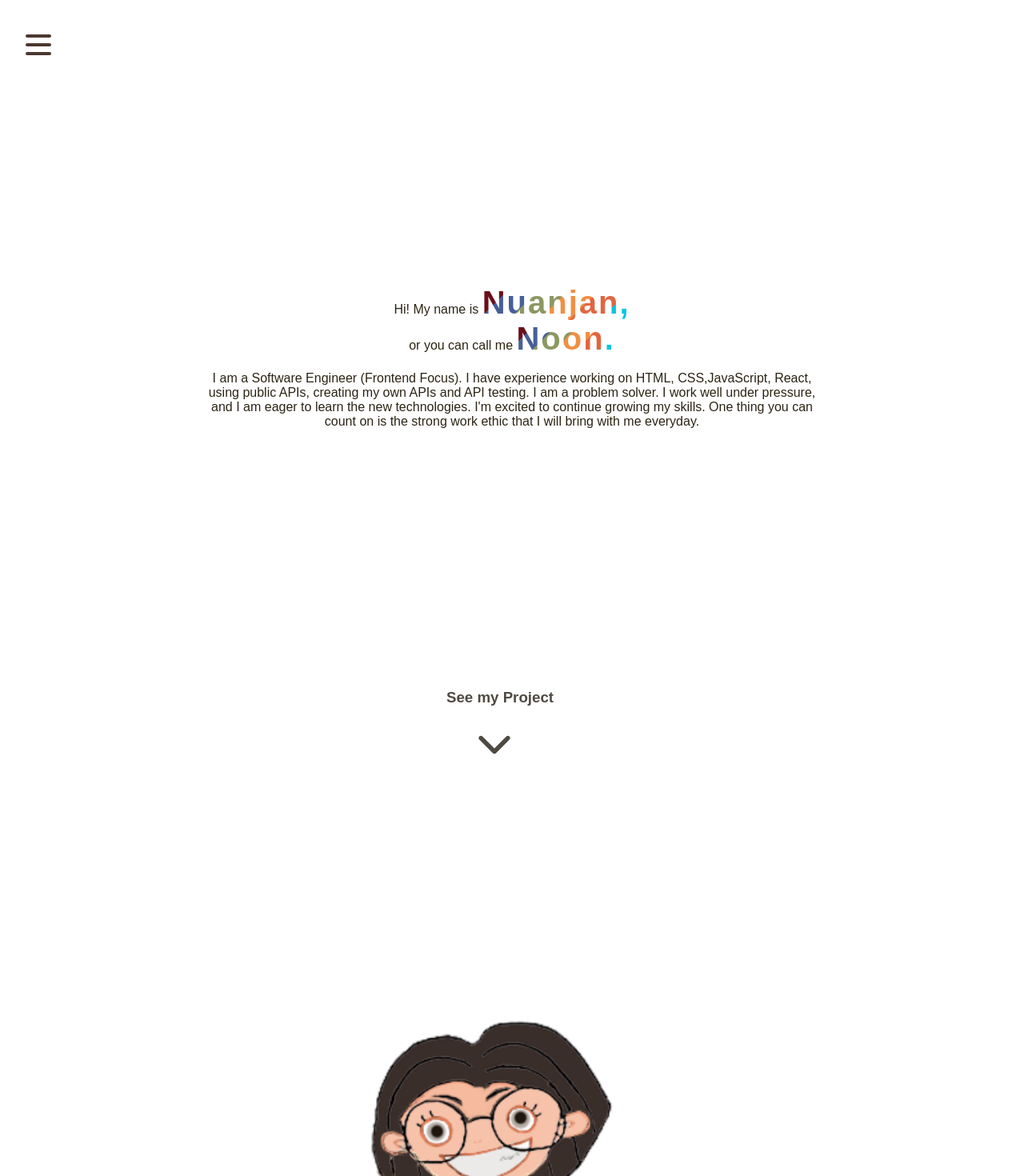
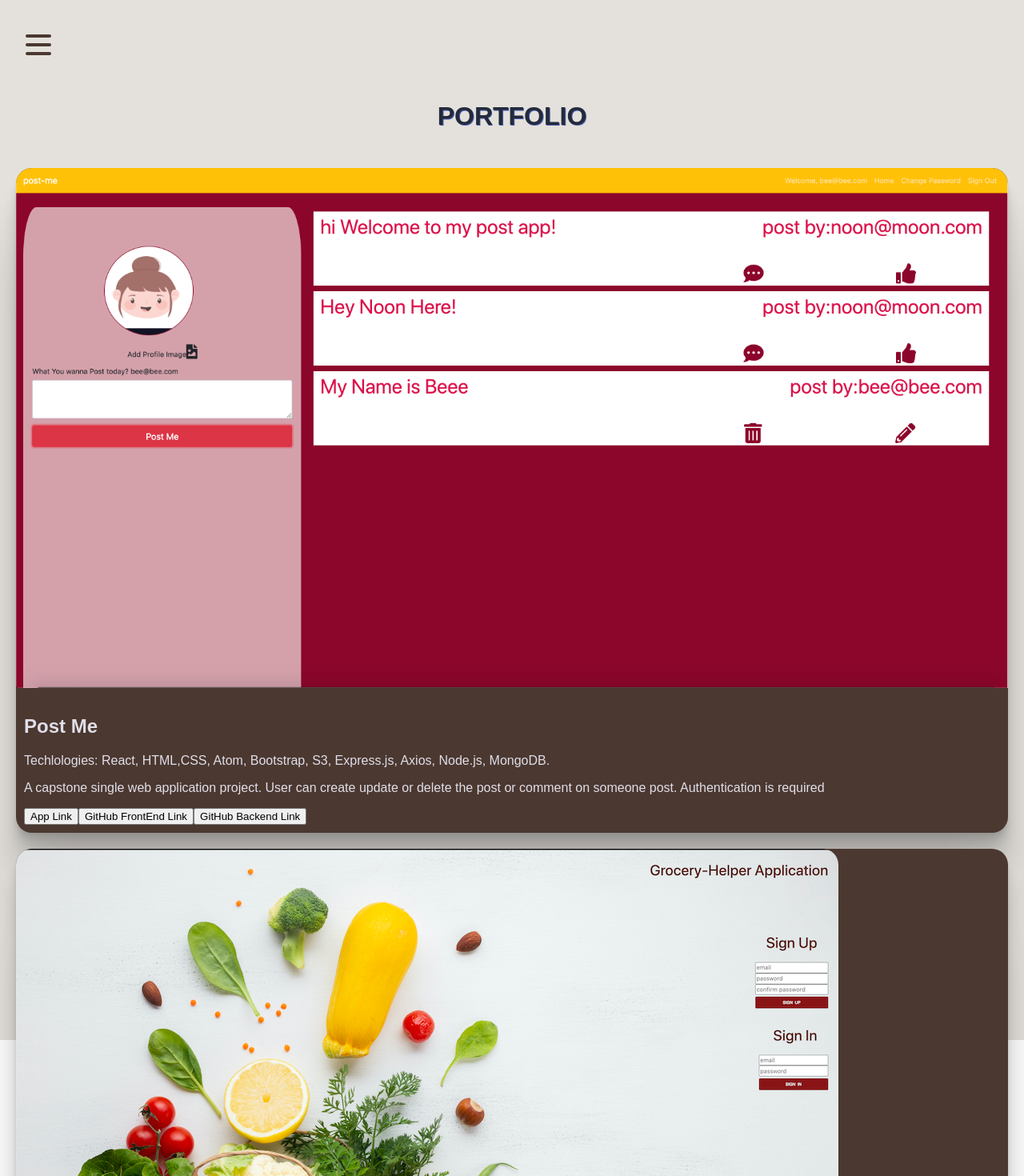
Before and after one commit to Nuanjan/Nuanjan.github.io, a React (Create React App) app: page /portfolio in a window 1280 px wide. Shown: the top 1470 px of the page at 80% size. Built offline with nearby package versions, Linux system fonts and the light colour scheme.

Commit message:
working on portfolio component

```diff
--- a/src/components/app/App.js
+++ b/src/components/app/App.js
@@ -6,23 +6,22 @@ import Content from "../content/Content";
 import Home from "./../home/Home";
 import Portfolio from "./../portfolio/Portfolio";
 import Contact from "./../contact/Contact";
-import BackgroundImg from "./../content/BackgroundImg";
+import { AppContainer } from "./appStyles";
 
 const App = () => {
   const [open, setOpen] = useState(false);
   return (
     <Router>
-      <div>
+      <AppContainer>
         <Font />
         <Navbar open={open} setOpen={setOpen} />
         <Content />
-        <BackgroundImg />
         <Switch>
-          <Route path="/" exat component={Home} />
+          <Route path="/" exact component={Home} />
           <Route path="/portfolio" component={Portfolio} />
           <Route path="/contact" component={Contact} />
         </Switch>
-      </div>
+      </AppContainer>
     </Router>
   );
 };
--- /dev/null
+++ b/src/components/app/appStyles.js
@@ -0,0 +1,5 @@
+import styled from "styled-components";
+
+export const AppContainer = styled.div`
+  background-color: #e4e1dc;
+`;
--- a/src/components/contact/Contact.js
+++ b/src/components/contact/Contact.js
@@ -1,7 +1,14 @@
 import React from "react";
+import Content from "./../content/Content";
 
 const Contact = () => {
-  return <div></div>;
+  return (
+    <Content>
+      <div>
+        <h1>Contact</h1>
+      </div>
+    </Content>
+  );
 };
 
 export default Contact;
--- a/src/components/content/BackgroundImg.js
+++ b/src/components/content/BackgroundImg.js
@@ -1,10 +1,11 @@
 import React from "react";
 import { BackGroundImage } from "./contentStyles";
 import bgImage from "../../images/portfolio-bg.png";
+import Content from "./Content";
 
-const BackgroundImg = ({ open, setOpen }) => {
+const BackgroundImg = () => {
   return (
-    <BackGroundImage open={open} setOpen={setOpen}>
+    <BackGroundImage>
       <img src={bgImage} alt="me and my pugs" style={{ height: "auto" }} />
     </BackGroundImage>
   );
--- a/src/components/content/contentStyles.js
+++ b/src/components/content/contentStyles.js
@@ -11,7 +11,6 @@ export const ContentContainer = styled.section`
 export const BackGroundImage = styled.div`
   display: flex;
   flex-direction: column;
-  z-index: 1;
 `;
 
 export const ContentWrapper = styled.div`
--- a/src/components/home/Home.js
+++ b/src/components/home/Home.js
@@ -1,6 +1,7 @@
 import React from "react";
 import { IoIosArrowDown } from "react-icons/io";
 import Content from "../content/Content";
+import BackgroundImg from "./../content/BackgroundImg";
 import {
   IconArrowDown,
   Bounce,
@@ -34,6 +35,7 @@ const Home = () => {
             </IconArrowDown>
           </Bounce>
         </ArrowWrapper>
+        <BackgroundImg />
       </Content>
     </div>
   );
--- a/src/components/navbar/NavbarMenu.js
+++ b/src/components/navbar/NavbarMenu.js
@@ -2,19 +2,16 @@ import React from "react";
 import { StyledMenu } from "./navbarStyles";
 import { Link } from "react-router-dom";
 
-const NavbarMenu = ({ open }) => {
+const NavbarMenu = ({ open, setOpen }) => {
   return (
     <StyledMenu open={open}>
-      <Link to="/">
+      <Link to="/" onClick={() => setOpen(false)}>
         <a href="/">HOME</a>
       </Link>
-      <Link to="/portfolio">
+      <Link to="/portfolio" onClick={() => setOpen(false)}>
         <a href="/">PORTFOLIO</a>
       </Link>
-      <Link to="/about">
-        <a href="/">ABOUT</a>
-      </Link>
-      <Link to="/contact">
+      <Link to="/contact" onClick={() => setOpen(false)}>
         <a href="/">CONTACT</a>
       </Link>
     </StyledMenu>
--- a/src/components/navbar/navbarStyles.js
+++ b/src/components/navbar/navbarStyles.js
@@ -19,7 +19,7 @@ export const StyledMenu = styled.nav`
   transition: all 0.5s ease-in-out;
   position: sticky;
   z-index: 10;
-  height: 900px;
+  height: 1200px;
 
   a {
     font-size: 2rem;
--- a/src/components/portfolio/Portfolio.js
+++ b/src/components/portfolio/Portfolio.js
@@ -1,11 +1,22 @@
 import React from "react";
-import { PortfolioContainer } from "./portfolioStyles";
+import {
+  PortfolioContainer,
+  PortfolioHeader,
+  PortfolioText,
+} from "./portfolioStyles";
 import PortfolioDetail from "./PortfolioDetail";
+import Content from "./../content/Content";
+
 const Portfolio = () => {
   return (
-    <PortfolioContainer>
-      <PortfolioDetail />
-    </PortfolioContainer>
+    <Content>
+      <PortfolioContainer>
+        <PortfolioHeader>
+          <PortfolioText>PORTFOLIO</PortfolioText>
+        </PortfolioHeader>
+        <PortfolioDetail />
+      </PortfolioContainer>
+    </Content>
   );
 };
 
--- a/src/components/portfolio/PortfolioDetail.js
+++ b/src/components/portfolio/PortfolioDetail.js
@@ -1,21 +1,31 @@
 import React from "react";
-import { PortfolioDetailWrapper } from "./portfolioStyles";
+import {
+  PortfolioDetailCard,
+  PortfolioImage,
+  PortfolioInformation,
+} from "./portfolioStyles";
 import { PortfolioData } from "./PortfolioData";
 
 const PortfolioDetail = () => {
   const portData = PortfolioData.map((port, index) => (
-    <div key={index}>
+    <PortfolioDetailCard key={index}>
+      <PortfolioImage src={port.imgUrl} />
+      <PortfolioInformation>
         <h2>{port.projectName}</h2>
-      <p>{port.technologies}</p>
+        <p>
+          <span>Techlologies: </span>
+          {port.technologies}
+        </p>
         <p>{port.detail}</p>
         <div>
           <button>App Link</button>
           <button disabled={!port.ghFrontEndLink}>GitHub FrontEnd Link</button>
           <button disabled={!port.ghBackEndLink}>GitHub Backend Link</button>
         </div>
-    </div>
+      </PortfolioInformation>
+    </PortfolioDetailCard>
   ));
-  return <PortfolioDetailWrapper>{portData}</PortfolioDetailWrapper>;
+  return <div>{portData}</div>;
 };
 
 export default PortfolioDetail;
--- a/src/components/portfolio/portfolioStyles.js
+++ b/src/components/portfolio/portfolioStyles.js
@@ -1,9 +1,37 @@
-import styled from "styled-components";
+import styled, { keyframes } from "styled-components";
+
+export const PortfolioHeader = styled.div`
+  display: flex;
+  justify-content: center;
+`;
+
+export const PortfolioText = styled.h1`
+  display: inline-block;
+  color: #232a3a;
+  font-size: 2em;
+  text-shadow: 0.03em 0.03em 0 hsla(230, 40%, 50%, 1);
+`;
 
 export const PortfolioContainer = styled.section`
-  height: 500px;
+  margin-top: 100px;
 `;
 
-export const PortfolioImage = styled.div``;
+export const PortfolioImage = styled.img`
+  max-width: 100%;
+  border-top-left-radius: 20px;
+  border-top-right-radius: 20px;
+`;
+export const PortfolioInformation = styled.div`
+  padding: 10px;
+  color: #e0dee9;
+`;
 
-export const PortfolioDetailWrapper = styled.div``;
+export const PortfolioDetailCard = styled.div`
+  margin: 20px;
+  border-radius: 20px;
+  background-color: #4b3830;
+  box-shadow: 0 2.8px 2.2px rgba(0, 0, 0, 0.034),
+    0 6.7px 5.3px rgba(0, 0, 0, 0.048), 0 12.5px 10px rgba(0, 0, 0, 0.06),
+    0 22.3px 17.9px rgba(0, 0, 0, 0.072), 0 41.8px 33.4px rgba(0, 0, 0, 0.086),
+    0 100px 80px rgba(0, 0, 0, 0.12);
+`;
```
Lines whose indentation alone changed are shown as unchanged.
